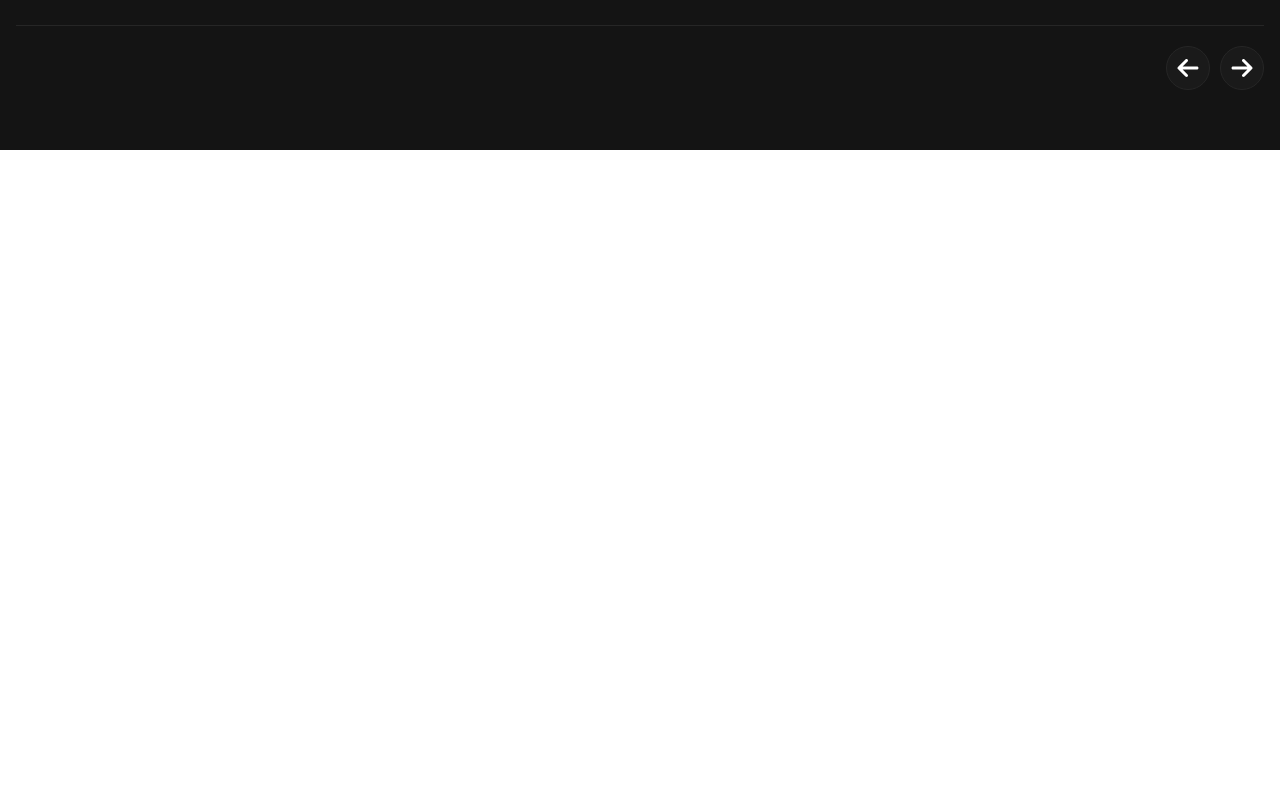
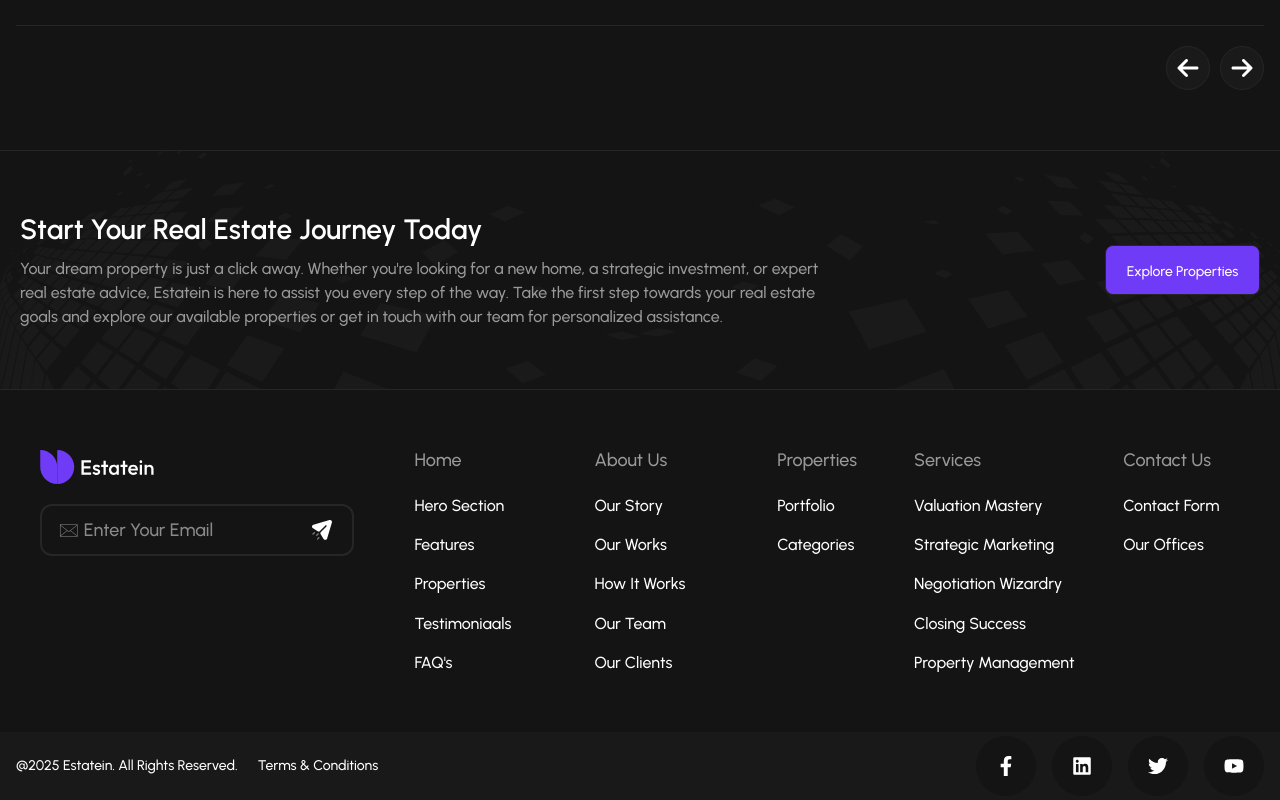
Before and after one commit to AbdallahKhattab11/EStatein-project, a React (Vite) app: page /about-us in a window 1280 px wide. Shown: the part 4153-4953 px from the top of the page. Before the commit the page ends 4303 px from the top, so only its background shows below. Built offline with nearby package versions, Linux system fonts and the light colour scheme.

Commit message:
added footer , the end of about us page

```diff
--- /dev/null
+++ b/src/components/FinnalFooter/FinnalFooter.jsx
@@ -0,0 +1,15 @@
+import StartYourRealEstateJourney from "../../components/StartYourRealEstateJourney/StartYourRealEstateJourney"
+import Footer from "../../components/Footer/Footer"
+import AllRightsSection from "../../components/AllRightsSection/AllRightsSection"
+
+const FinnalFooter = () => {
+  return (
+    <>
+      <StartYourRealEstateJourney />
+      <Footer />
+      <AllRightsSection />
+    </>
+  )
+}
+
+export default FinnalFooter
--- a/src/pages/AboutUs/AboutUs.jsx
+++ b/src/pages/AboutUs/AboutUs.jsx
@@ -4,8 +4,7 @@ import OurAchievements from "../../components/OurAchievements/OurAchievements"
 import OurJourney from "../../components/OurJourney/OurJourney"
 import OurValuedClients from "../../components/OurValuedClients/OurValuedClients"
 import OurValues from "../../components/OurValues/OurValues"
-
-
+import FinnalFooter from "../../components/FinnalFooter/FinnalFooter"
 const AboutUs = () => {
   return (
     <section className="About-us">
@@ -15,6 +14,7 @@ const AboutUs = () => {
       <NavigatingTheEstateinExperience />
       <MeetTheEstateinTeam />
       <OurValuedClients />
+      <FinnalFooter />
     </section>
   )
 }
```
